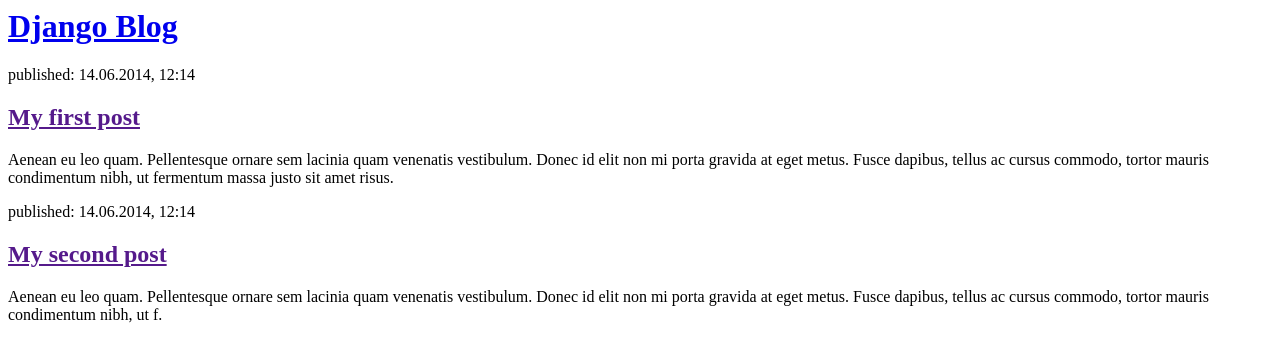
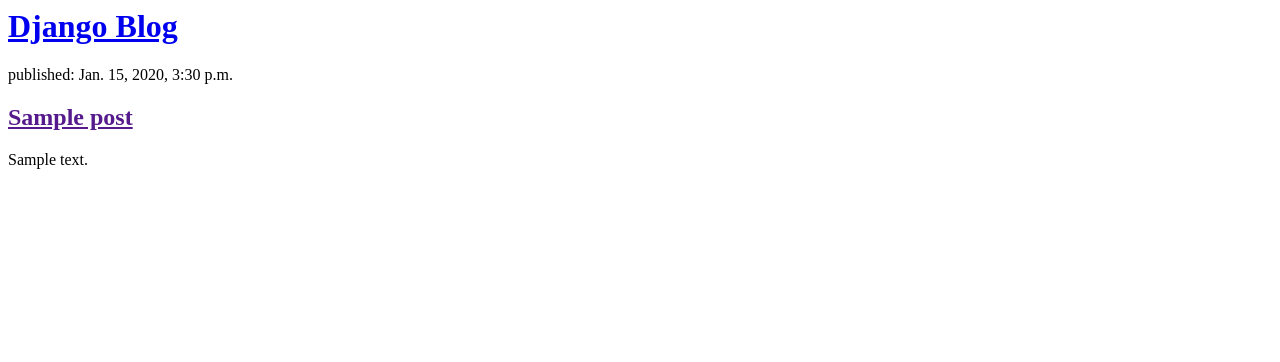
Before and after one commit to allenpbiju/django-blog-app, a Django app: page / in a window 1280 px wide. Shown: the top 362 px of the page. Run offline with Django 3.2, Linux system fonts and the light colour scheme; tables that the repository leaves empty hold one stand-in row (values such as "Sample post").

Commit message:
Modified templates to display posts from database.

```diff
--- a/blog/templates/blog/post_list.html
+++ b/blog/templates/blog/post_list.html
@@ -6,17 +6,12 @@
         <div>
             <h1><a href="/">Django Blog</a></h1>
         </div>
-
+        {% for post in posts %}
         <div>
-            <p>published: 14.06.2014, 12:14</p>
-            <h2><a href="">My first post</a></h2>
-            <p>Aenean eu leo quam. Pellentesque ornare sem lacinia quam venenatis vestibulum. Donec id elit non mi porta gravida at eget metus. Fusce dapibus, tellus ac cursus commodo, tortor mauris condimentum nibh, ut fermentum massa justo sit amet risus.</p>
+        	<p>published: {{ post.published_date }}</p>
+        	<h2><a href="">{{ post.title }}</a></h2>
+        	<p>{{ post.text|linebreaksbr }}</p>
         </div>
-
-        <div>
-            <p>published: 14.06.2014, 12:14</p>
-            <h2><a href="">My second post</a></h2>
-            <p>Aenean eu leo quam. Pellentesque ornare sem lacinia quam venenatis vestibulum. Donec id elit non mi porta gravida at eget metus. Fusce dapibus, tellus ac cursus commodo, tortor mauris condimentum nibh, ut f.</p>
-        </div>
+        {% endfor %}
     </body>
 </html>
--- a/blog/views.py
+++ b/blog/views.py
@@ -1,6 +1,9 @@
 from django.shortcuts import render
+from django.utils import timezone
+from .models import Post
 
 # Create your views here.
 
 def post_list(request):
-	return render(request, '../templates/blog/post_list.html',{})
+	posts = Post.objects.filter(published_date__lte=timezone.now()).order_by('published_date')
+	return render(request, 'blog/post_list.html',{'posts':posts})
--- a/mysite/settings.py
+++ b/mysite/settings.py
@@ -55,7 +55,7 @@
 TEMPLATES = [
     {
         'BACKEND': 'django.template.backends.django.DjangoTemplates',
-        'DIRS': [],
+        'DIRS': ['../blog/templates'],
         'APP_DIRS': True,
         'OPTIONS': {
             'context_processors': [
```
